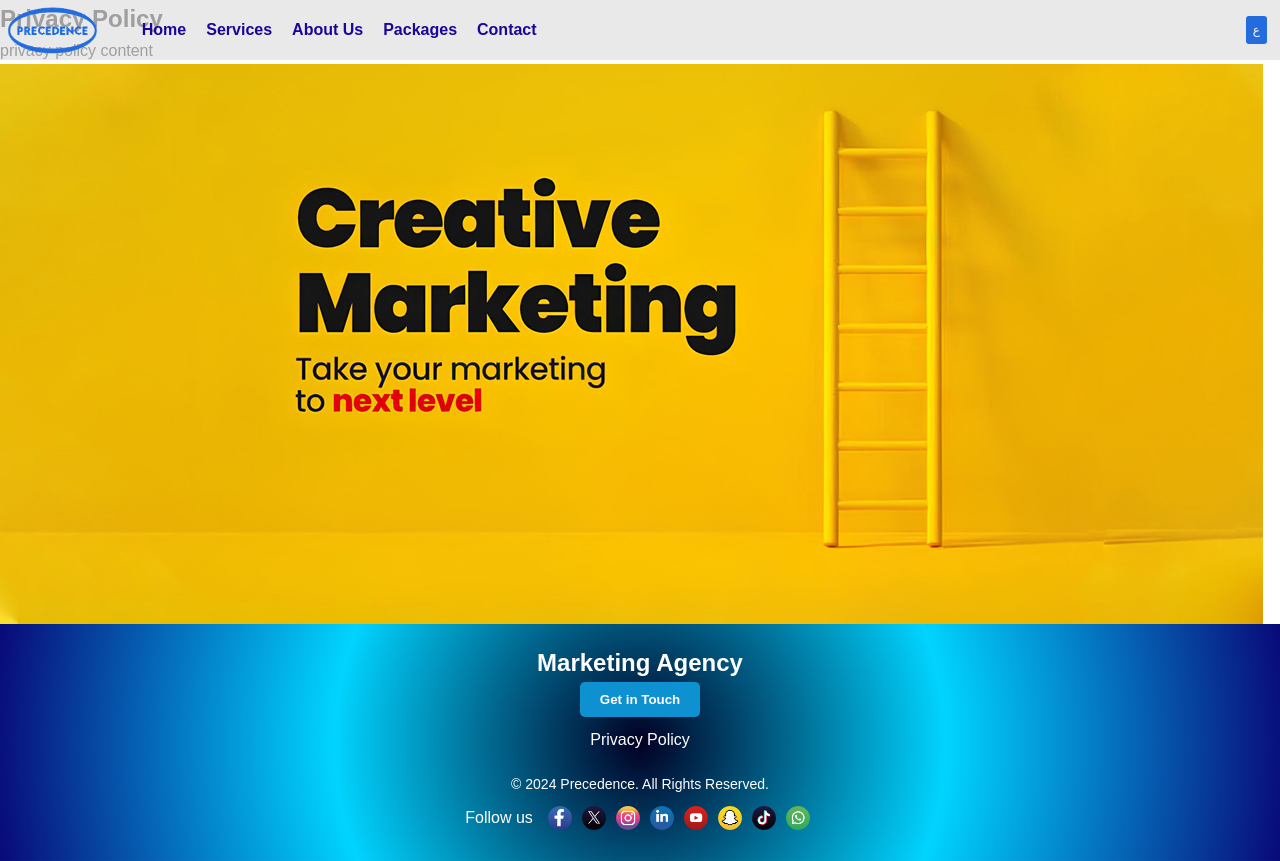
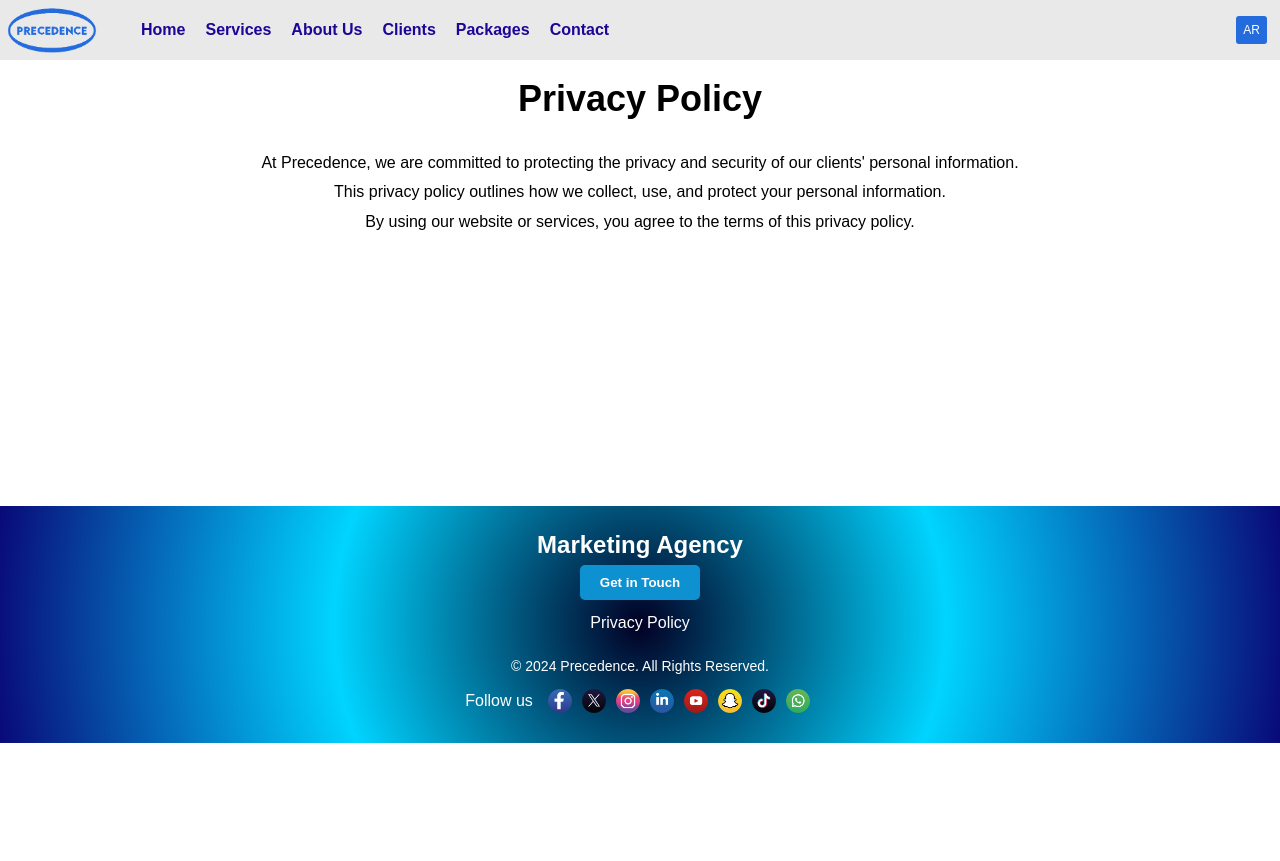
Before and after one commit to Navaneethp360/precedence-website, a PHP site: page /privacypolicy.html in a window 1280 px wide. After the commit the page ends 743 px from the top, so only its background shows below. Run offline with PHP 8.4, Linux system fonts and the light colour scheme.

Commit message:
privacy policy page

```diff
--- a/css/styles.css
+++ b/css/styles.css
@@ -841,6 +841,26 @@ body.rtl .footer-social {
     padding-left: 20px;
 }
 
+.privacy-policy {
+    margin-top: 70px;
+}
+
+.privacy-policy-content h1 {
+    text-align: center;
+    font-weight: bolder;
+    font-size: 36px;
+}
+.privacy-policy-container {
+    margin-top: 20px;
+    margin-bottom:270px ;
+}
+.privacy-policy-content p {
+    text-align: center;
+    padding: 2px;
+
+}
+
+
 @media (min-width:1200px) and (max-width:1400px) { .container { max-width:1200px; } }
 @media (min-width:992px) and (max-width:1199px) { .container { max-width:960px; } }
 @media (min-width:768px) and (max-width:991px) { .container { max-width:720px; } }
@@ -866,6 +886,12 @@ body.rtl .footer-social {
 
 }
 @media(max-width: 992px) {
+
+    .privacy-policy {
+        margin-top: 70px;
+        padding: 10px 100px;
+    }
+
     .services-left {
         width: 100%;
 
--- a/index.html
+++ b/index.html
@@ -4,7 +4,7 @@
     <meta charset="UTF-8">
    <meta name="viewport" content="width=device-width, initial-scale=1.0">
 
-    <title>Your Company Website</title>
+    <title>Precedence-Homepage</title>
     <link rel="stylesheet" href="css/styles.css">
     <script src="https://ajax.googleapis.com/ajax/libs/jquery/1.12.3/jquery.min.js"></script>
     <script src="https://cdnjs.cloudflare.com/ajax/libs/slick-carousel/1.6.0/slick.min.js"></script>
--- a/privacypolicy.html
+++ b/privacypolicy.html
@@ -6,42 +6,86 @@
   <body>
         <!-- Header -->
         <header class="header">
+
             <div class="logo">
-              <img src="icons and logos/logo1.png" alt="Company Logo">
+                <a href="https://www.precedencekw.com/">
+                <img src="icons and logos/logo1.png" alt="Company Logo"></a>
             </div>
             <nav class="navigation">
                 <ul>
-                  <li><a href="#home" data-en="Home" data-ar="الرئيسية">Home</a></li>
-                  <li><a href="#services" data-en="Services" data-ar="خدمات">Services</a></li>
+                    <li><a href="#Home" data-en="Home" data-ar="الرئيسية">Home</a></li>
+                    <li><a href="#services" data-en="Services" data-ar="خدمات">Services</a>
+                        <div class="mega-menu">
+                            <ul>
+                                <li><a href="#">Marketing Strategy</a></li>
+                                <li><a href="#">Branding and Rebranding</a></li>
+                                <li><a href="#">Digital Solutions</a></li>
+                                <li><a href="#">Social Media Marketing</a></li>
+                                <li><a href="#">Media Production</a></li>
+                                <li><a href="#">3D Production</a></li>
+                                <li><a href="#">Ads</a></li>
+                                <li><a href="#">Marketing</a></li>
+                            </ul>
+                        </div>
+                    </li>
                     <li><a href="about.html" data-en="About Us" data-ar="معلومات عنا">About Us</a></li>
-                  <li><a href="#packages" data-en="Packages" data-ar="باقات">Packages</a></li>
-                  <li><a href="#contact" data-en="Contact" data-ar="اتصل بنا">Contact</a></li>
+                    <li><a href="#clients" data-en="Clients" data-ar="عملائنا">Clients</a></li>
+                    <li><a href="#packages" data-en="Packages" data-ar="باقات">Packages</a>
+                        <div class="mega-menu">
+                            <ul>
+                           <li><a href="#">Bronze</a></li>
+                           <li><a href="#">Silver</a></li>
+                        <li><a href="#">Gold</a></li>
+                            <li><a href="#">Diamond</a></li>
+
+                           </ul>
+                           </div>
+                        </li>
+                    <li><a href="https://www.precedencekw.com/contact.html" data-en="Contact" data-ar="اتصل بنا">Contact</a></li>
                 </ul>
             </nav>
+
+            <div class="language-wrap">
             <div class="languages">
-              <button class="swap-button" data-lang="en" id="swap-btn">ع</button>
+                <button class="swap-button" data-lang="en" id="swap-btn">Ar</button>
+            </div>
+
+
+            <div class="humbergur-link">
+                <a href="#">
+                    <i class="fa fa-bars"></i>
+                </a>
+            </div>
             </div>
         </header>
-<section>
-  <h1>Privacy Policy</h1>
-  <p>privacy policy content</p>
-  <img src="images/b1.jpg" alt="Slide 1">
+
+<section class="privacy-policy">
+    <div class="privacy-policy-content">
+        <h1 data-en="Privacy Policy" data-ar="سياسة الخصوصية">Privacy Policy</h1>
+<div class="privacy-policy-container">
+<p data-en="At Precedence, we are committed to protecting the privacy and security of our clients' personal information." data-ar="في بريسيادن، نحن ملتزمون بحماية خصوصية وأمان المعلومات الشخصية لعملائنا.">At Precedence, we are committed to protecting the privacy and security of our clients' personal information.</p>
+<p data-en="This privacy policy outlines how we collect, use, and protect your personal information." data-ar="تسرد هذه السياسة الخصوصية كيفية جمعنا واستخدامنا وحماية معلوماتك الشخصية.">This privacy policy outlines how we collect, use, and protect your personal information.</p>
+<p data-en="By using our website or services, you agree to the terms of this privacy policy." data-ar="من خلال استخدامك لموقعنا أو خدماتنا، أنت توافق على شروط هذه السياسة الخصوصية.">By using our website or services, you agree to the terms of this privacy policy.</p>
+</div>
+    </div>
 </section>
 
 
        <!-- Footer -->
        <footer class="footer">
         <div class="footer-content">
-      <h2>Marketing Agency</h2>
-      <a href="contact.html"><button class="get-in-touch">Get in Touch</button></a>
+            <h2 data-en="Marketing Agency" data-ar="وكالة التسويق">Marketing Agency</h2>
+            <a href="contact.html">
+                <button class="get-in-touch" data-en="Get in Touch" data-ar="اتصل بنا">Get in Touch</button>
+            </a>
             <div class="footer-links" style="display: block;">
-          <a href="privacypolicy.html">Privacy Policy</a>
+                <a href="privacypolicy.html" data-en="Privacy Policy" data-ar="سياسة الخصوصية">Privacy Policy</a>
             </div>
-      <div class="footer-copyright">
+            <div class="footer-copyright" data-en="&copy; 2024 Precedence. All Rights Reserved." data-ar="© 2024 بريسيادن. جميع الحقوق محفوظة.">
                 &copy; 2024 Precedence. All Rights Reserved.
             </div>
             <div class="footer-social">
-          <span>Follow us</span>
+                <span data-en="Follow us" data-ar="تابعنا">Follow us</span>
                 <a href="#" class="social-icon">
                     <img src="icons and logos/fb-icon.png" alt="Facebook">
                 </a>
```
Lines whose indentation alone changed are shown as unchanged.
